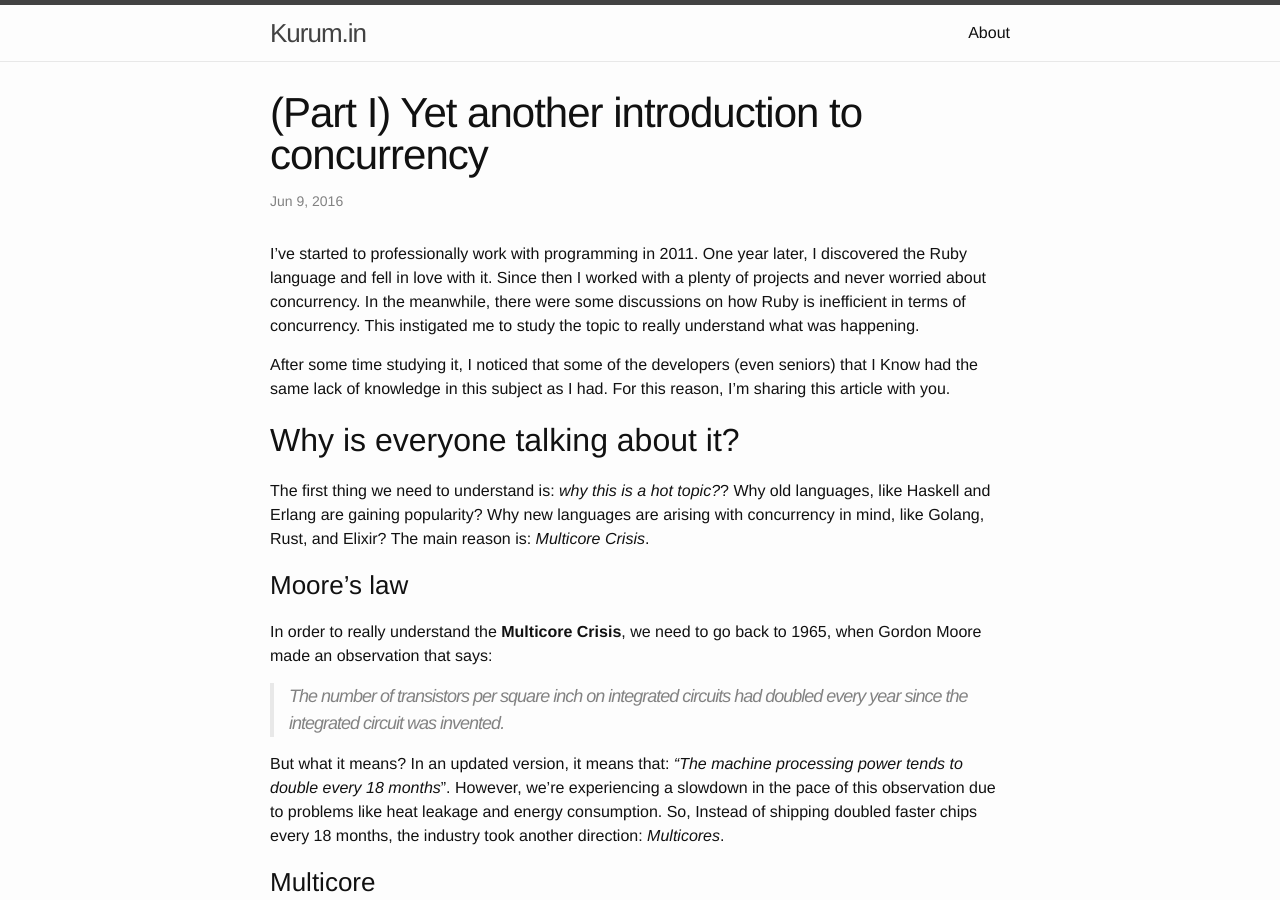
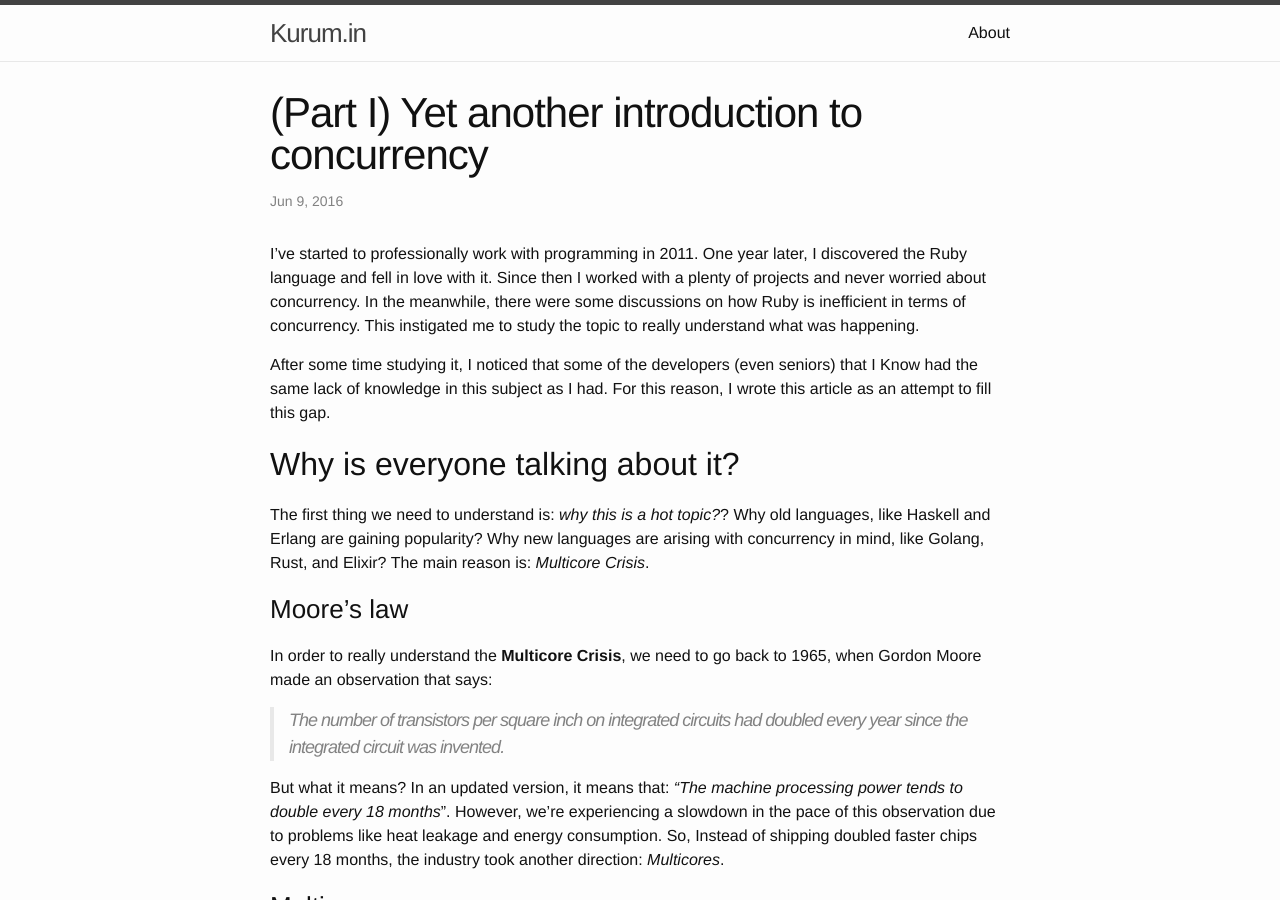
Before and after one commit to nandosousafr/blog.nandosousa.com, a Jekyll site: the page built from _posts/2016-06-09-yet_another_introduction_to_concurrency_part_i.md, in a window 1280 px wide and 900 px high. Built offline with Jekyll 4.4.1, drawn with Linux system fonts in a browser that asks for light colours.

Commit message:
improve phrase

```diff
--- a/_posts/2016-06-09-yet_another_introduction_to_concurrency_part_i.md
+++ b/_posts/2016-06-09-yet_another_introduction_to_concurrency_part_i.md
@@ -14,7 +14,7 @@ was happening.
 
 After some time studying it, I noticed that some of the developers (even
 seniors) that I Know had the same lack of knowledge in this subject as I had.
-For this reason, I’m sharing this article with you.
+For this reason, I wrote this article as an attempt to fill this gap.
 
 ## Why is everyone talking about it?
 
```
